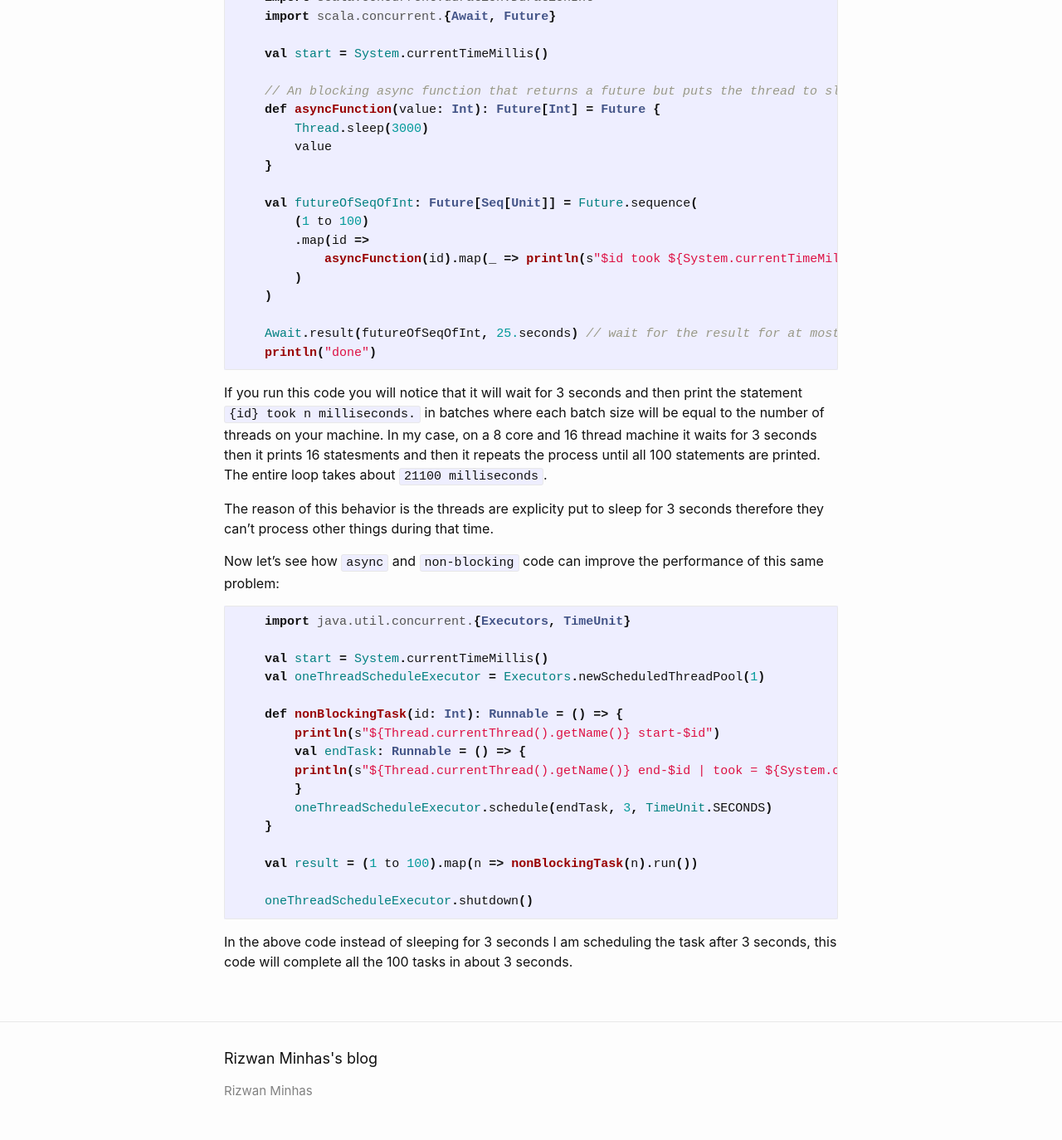
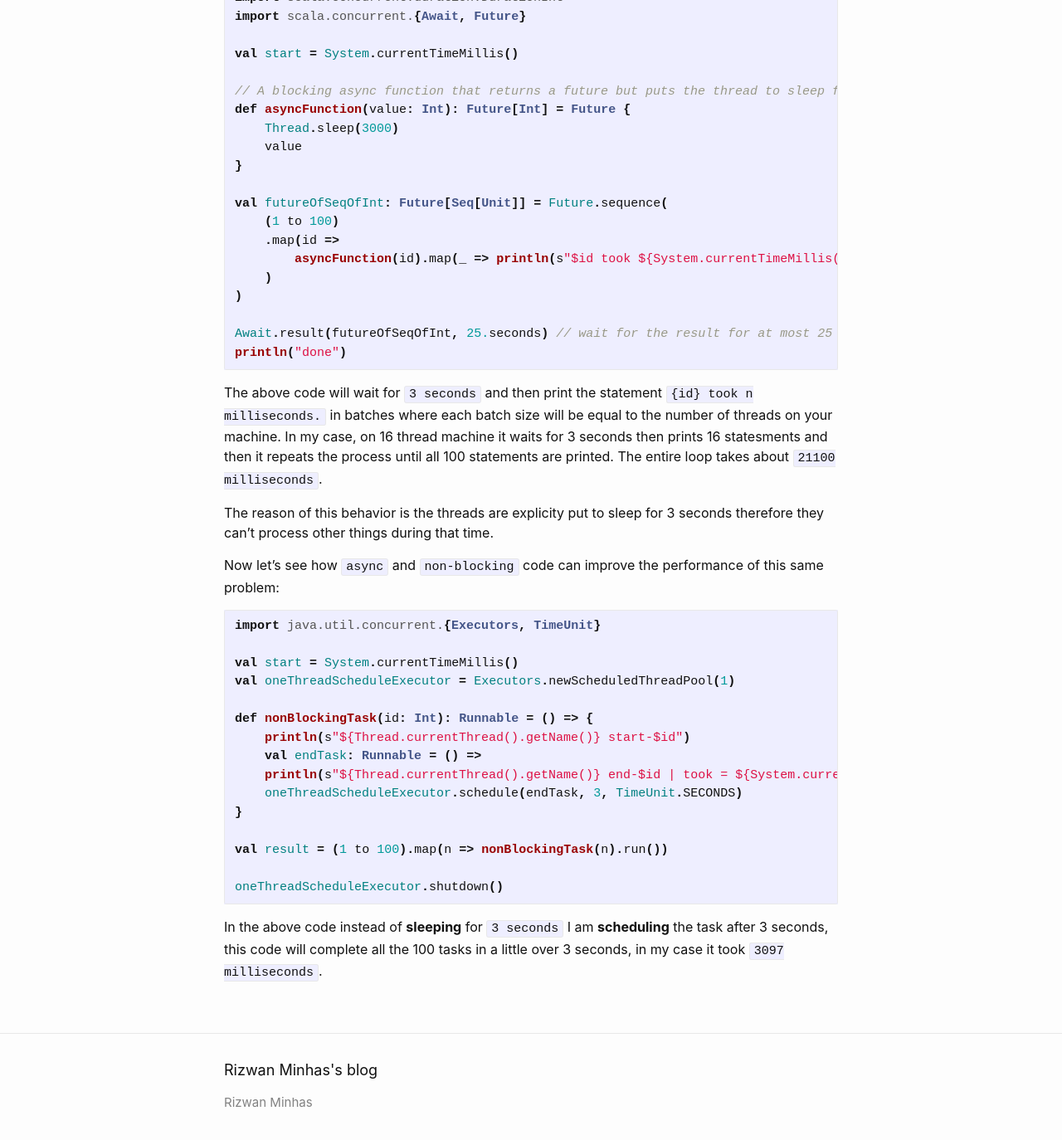
Before and after one commit to rizwanminhas/blog, a Jekyll site: the page built from _posts/2022-01-20-scala-concurrency-async-sync-blocking-non-blocking.md, in a window 1280 px wide and 1400 px high, scrolled down 408 px. Shown: the top 1374 px of the window at 83% size. Built offline with Jekyll 4.4.1, drawn with Linux system fonts in a browser that asks for light colours; some of the changed text lies outside the part shown.

Commit message:
formatting and typo fix

````diff
--- a/_posts/2022-01-20-scala-concurrency-async-sync-blocking-non-blocking.md
+++ b/_posts/2022-01-20-scala-concurrency-async-sync-blocking-non-blocking.md
@@ -5,59 +5,58 @@ title: Scala Concurrency - async, sync, blocking and non-blocking
 excerpt: Scala concurrency async, sync, blocking and non-blocking.
 ---
 
-Today I am going to `async`, `sync`, `blocking` and `non-blocking`.
+Today I am going to discuss `async`, `sync`, `blocking` and `non-blocking`.
 
 Just because something is `async` doesn't necessarily mean it is also `non-blocking`
 
 Let's take a code example:
 
 ```scala
-    import scala.concurrent.ExecutionContext.Implicits.global
-    import scala.concurrent.duration.DurationInt
-    import scala.concurrent.{Await, Future}
+import scala.concurrent.ExecutionContext.Implicits.global
+import scala.concurrent.duration.DurationInt
+import scala.concurrent.{Await, Future}
 
-    val start = System.currentTimeMillis()
+val start = System.currentTimeMillis()
 
-    // An blocking async function that returns a future but puts the thread to sleep for 3 seconds
-    def asyncFunction(value: Int): Future[Int] = Future {
-        Thread.sleep(3000)
-        value
-    }
+// A blocking async function that returns a future but puts the thread to sleep for 3 seconds
+def asyncFunction(value: Int): Future[Int] = Future {
+    Thread.sleep(3000)
+    value
+}
 
-    val futureOfSeqOfInt: Future[Seq[Unit]] = Future.sequence(
-        (1 to 100)
-        .map(id =>
-            asyncFunction(id).map(_ => println(s"$id took ${System.currentTimeMillis() - start} milliseconds."))
-        )
+val futureOfSeqOfInt: Future[Seq[Unit]] = Future.sequence(
+    (1 to 100)
+    .map(id =>
+        asyncFunction(id).map(_ => println(s"$id took ${System.currentTimeMillis() - start} milliseconds."))
     )
+)
 
-    Await.result(futureOfSeqOfInt, 25.seconds) // wait for the result for at most 25 seconds
-    println("done")
+Await.result(futureOfSeqOfInt, 25.seconds) // wait for the result for at most 25 seconds
+println("done")
 ```
 
-If you run this code you will notice that it will wait for 3 seconds and then print the statement `{id} took n milliseconds.` in batches where each batch size will be equal to the number of threads on your machine. In my case, on a 8 core and 16 thread machine it waits for 3 seconds then it prints 16 statesments and then it repeats the process until all 100 statements are printed. The entire loop takes about `21100 milliseconds`.
+The above code will wait for `3 seconds` and then print the statement `{id} took n milliseconds.` in batches where each batch size will be equal to the number of threads on your machine. In my case, on 16 thread machine it waits for 3 seconds then prints 16 statesments and then it repeats the process until all 100 statements are printed. The entire loop takes about `21100 milliseconds`.
 
 The reason of this behavior is the threads are explicity put to sleep for 3 seconds therefore they can't process other things during that time.
 
 Now let's see how `async` and `non-blocking` code can improve the performance of this same problem:
 
 ```scala
-    import java.util.concurrent.{Executors, TimeUnit}
+import java.util.concurrent.{Executors, TimeUnit}
 
-    val start = System.currentTimeMillis()
-    val oneThreadScheduleExecutor = Executors.newScheduledThreadPool(1)
+val start = System.currentTimeMillis()
+val oneThreadScheduleExecutor = Executors.newScheduledThreadPool(1)
 
-    def nonBlockingTask(id: Int): Runnable = () => {
-        println(s"${Thread.currentThread().getName()} start-$id")
-        val endTask: Runnable = () => {
-        println(s"${Thread.currentThread().getName()} end-$id | took = ${System.currentTimeMillis() - start}")
-        }
-        oneThreadScheduleExecutor.schedule(endTask, 3, TimeUnit.SECONDS)
-    }
+def nonBlockingTask(id: Int): Runnable = () => {
+    println(s"${Thread.currentThread().getName()} start-$id")
+    val endTask: Runnable = () =>
+    println(s"${Thread.currentThread().getName()} end-$id | took = ${System.currentTimeMillis() - start}")
+    oneThreadScheduleExecutor.schedule(endTask, 3, TimeUnit.SECONDS)
+}
 
-    val result = (1 to 100).map(n => nonBlockingTask(n).run())
+val result = (1 to 100).map(n => nonBlockingTask(n).run())
 
-    oneThreadScheduleExecutor.shutdown()
+oneThreadScheduleExecutor.shutdown()
 ```
 
-In the above code instead of sleeping for 3 seconds I am scheduling the task after 3 seconds, this code will complete all the 100 tasks in about 3 seconds.
+In the above code instead of **sleeping** for `3 seconds` I am **scheduling** the task after 3 seconds, this code will complete all the 100 tasks in a little over 3 seconds, in my case it took `3097 milliseconds`.
````
